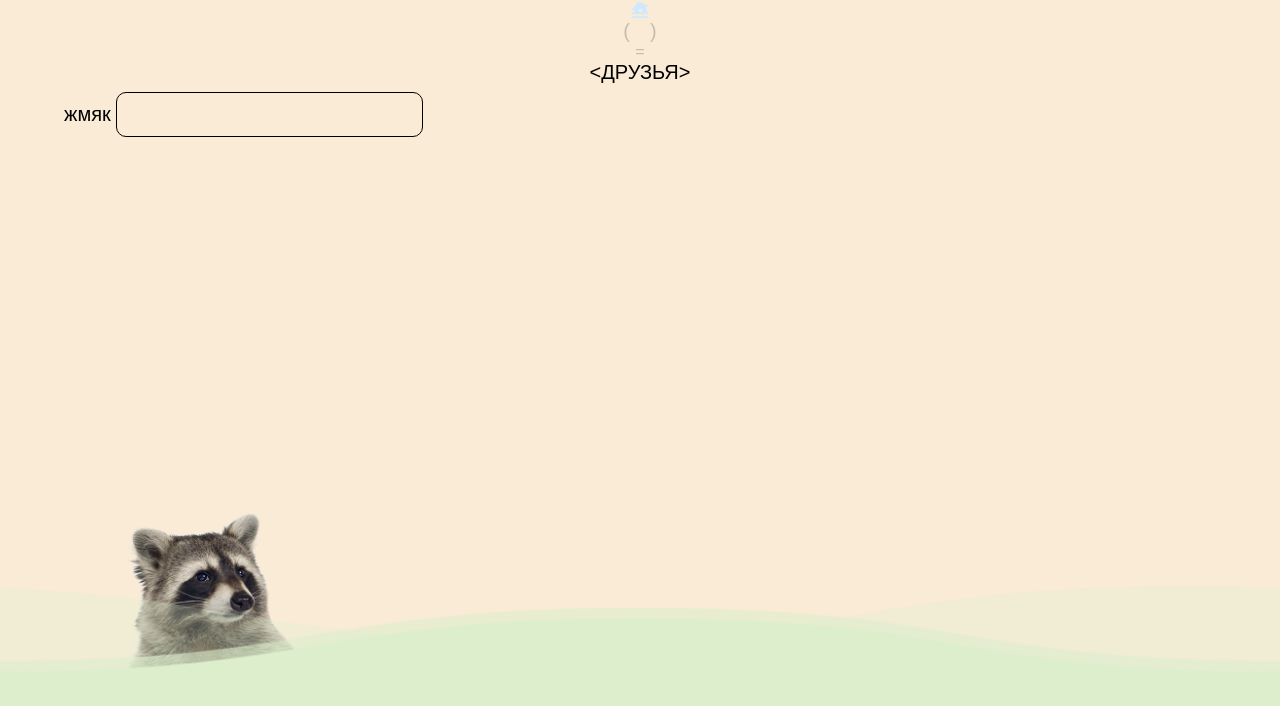
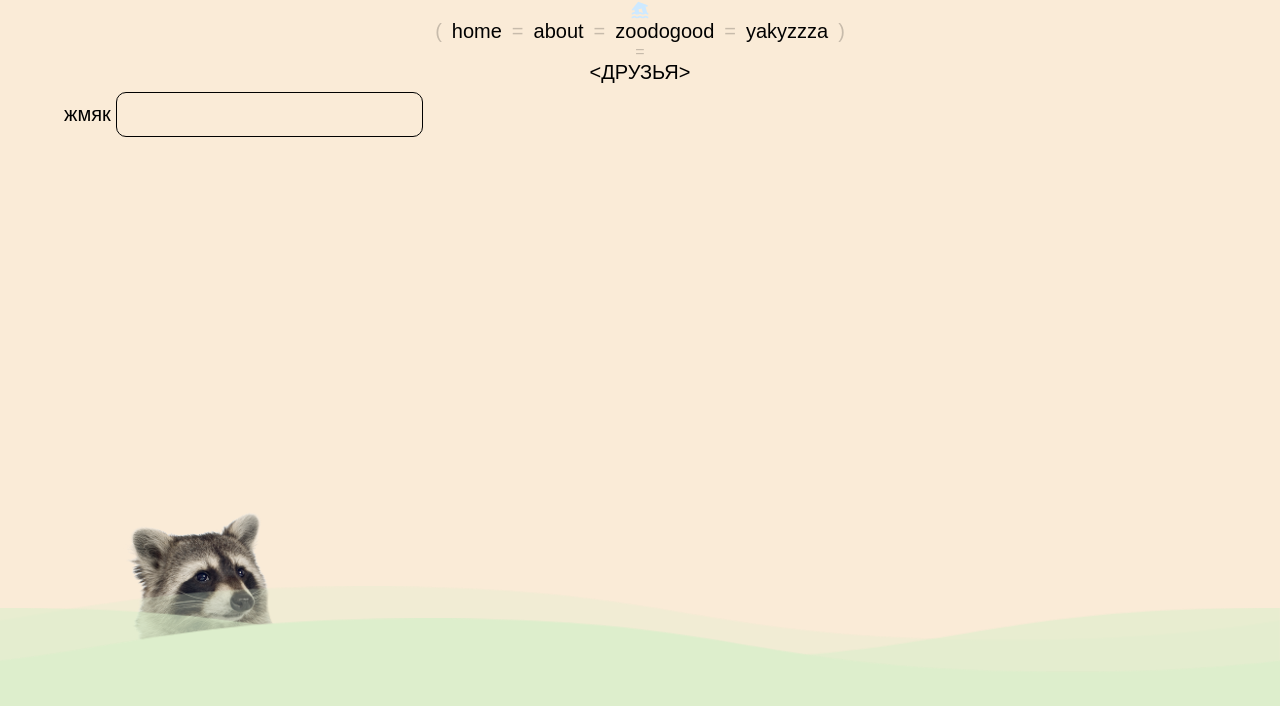
Before and after one commit to zoodogood/let-s-become-bee, a Vue app in the folder client/: page /zoodogood in a window 1280 px wide. Shown: the top 706 px of the page. Built offline with nearby package versions, Linux system fonts and the light colour scheme; the HTML template or start-up script is replaced by a standard one.

Commit message:
Export routes

```diff
--- a/client/src/router/index.ts
+++ b/client/src/router/index.ts
@@ -32,4 +32,5 @@ const router = createRouter({
   routes
 })
 
+export { routes };
 export default router
```
